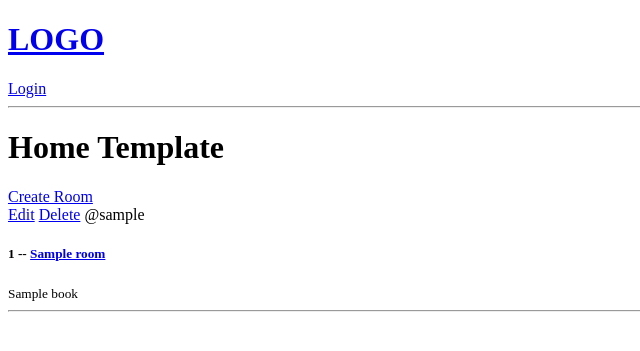
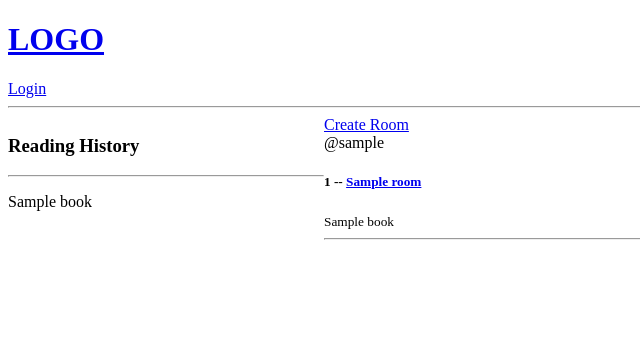
Before and after one commit to srilakshmiranganath/mybookclub, a Django app: page / in a window 1280 px wide. Shown: the top 351 px of the page, without its empty margins (0-640 px from the left). Run offline with Django 5.2, Linux system fonts and the light colour scheme; tables that the repository leaves empty hold one stand-in row (values such as "Sample post").

Commit message:
reading history added

```diff
--- a/base/templates/base/home.html
+++ b/base/templates/base/home.html
@@ -1,14 +1,33 @@
 {% extends 'main.html' %}
 {% block content %}
 
-<h1>Home Template</h1>
+<style>
+    .home-container{
+        display: grid;
+        grid-template-columns: 1fr 3fr;
+    }
+</style>
+
+<div class="home-container">
+    <div>
+        <h3>Reading History</h3>
+        <hr>
+
+        {% for book in books %}
+            <div>
+                <p>{{book}}</p>
+            </div>
+        {% endfor %}
+    </div>
 
     <div>
         <a href="{% url 'create-room' %}">Create Room</a>
         {% for room in rooms %}
         <div>
+            {% if request.user == room.host %}
             <a href="{% url 'update-room' room.id %}">Edit</a>
             <a href="{% url 'delete-room' room.id %}">Delete</a>
+            {% endif %}
             <span>@{{room.host.username}}</span>
             <h5>{{room.id}} -- <a href="{% url 'room' room.id %}">{{room.name}}</a></h5>
             <small>{{room.book.name}}</small>
@@ -16,5 +35,5 @@
         </div>
         {% endfor %}
     </div>
-
+</div>
 {% endblock content %}
--- a/base/views.py
+++ b/base/views.py
@@ -4,7 +4,7 @@ from django.contrib import messages
 from django.contrib.auth.decorators import login_required
 from django.contrib.auth.models import User
 from django.contrib.auth import authenticate, login, logout
-from .models import Room
+from .models import Room, Book
 from .forms import RoomForm
 
 def loginPage(request):
@@ -36,7 +36,8 @@ def logoutPage(request):
 
 def home(request):
     rooms = Room.objects.all()
-    context = {'rooms' : rooms}
+    books = Book.objects.all()
+    context = {'rooms' : rooms, 'books' : books}
     return render(request, 'base/home.html', context)
 
 def room(request, pk):
```
